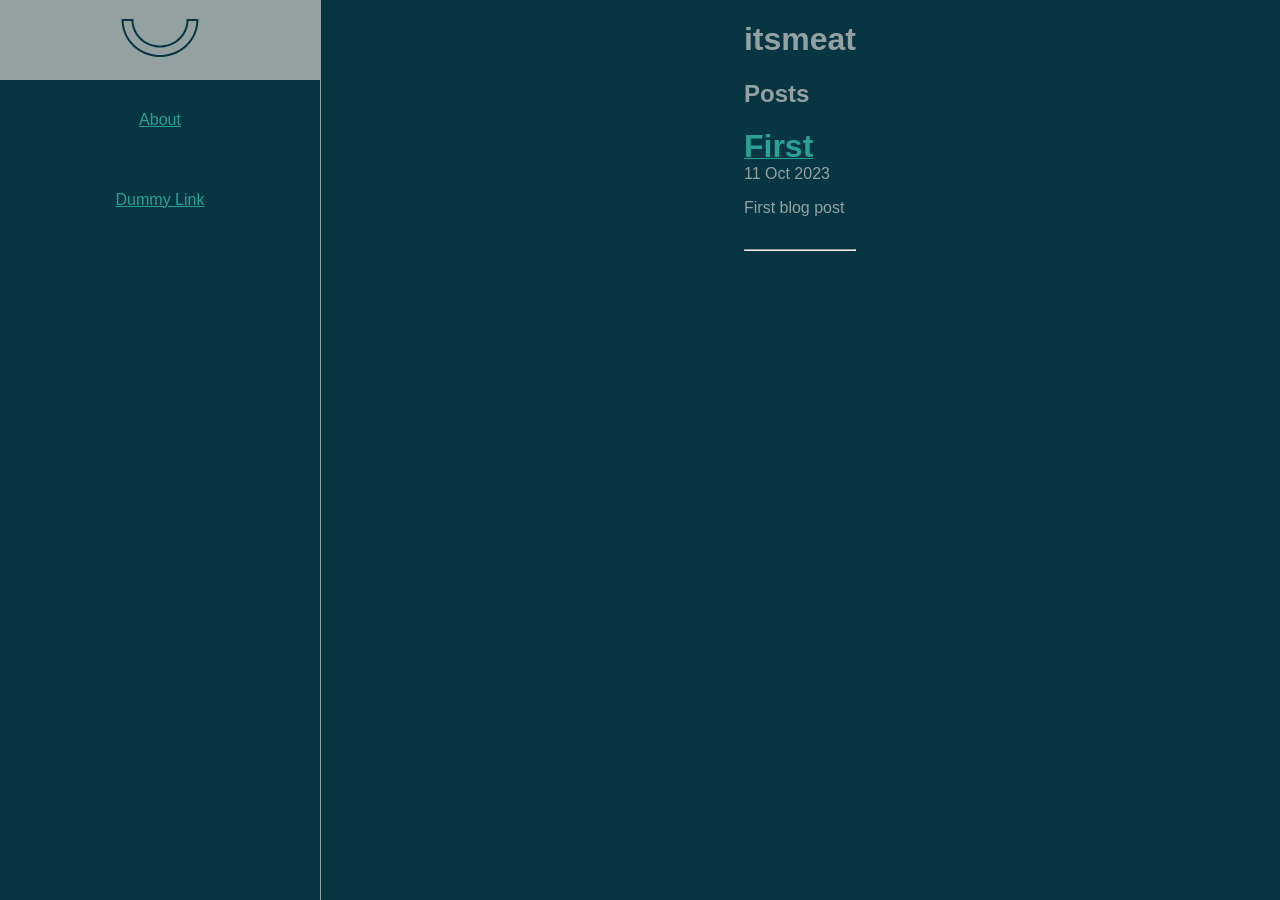
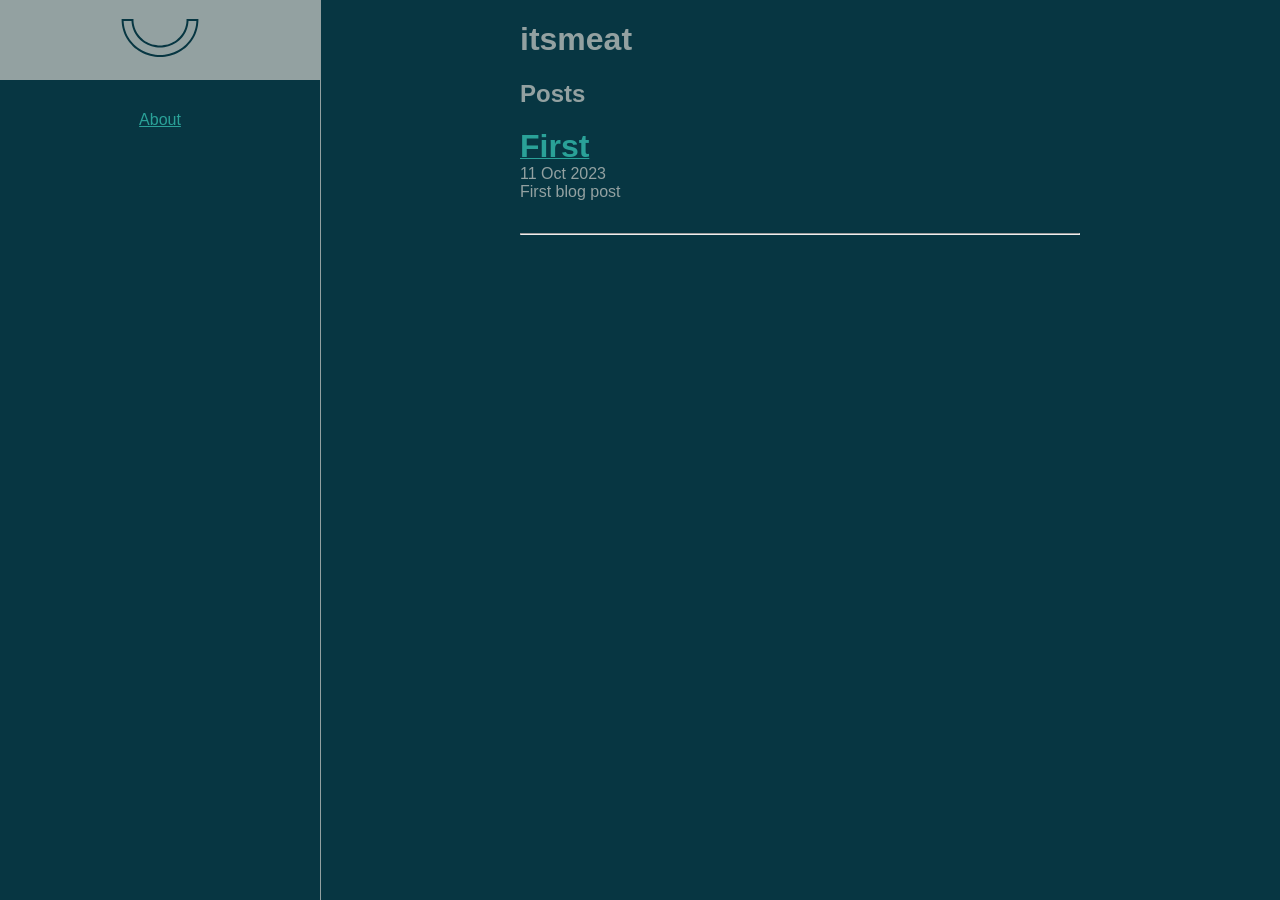
Before and after one commit to itsfriendmeat/itsmeat-jekyll, a Jekyll site: the page built from index.html, in a window 1280 px wide. Built offline with Jekyll 4.4.1, drawn with Linux system fonts in a browser that asks for light colours.

Commit message:
fixed content width. added wrapped post

```diff
--- a/_includes/navigation.html
+++ b/_includes/navigation.html
@@ -7,13 +7,8 @@
             </a>
         </li>
         <li>
-            <a id="about" href="{{ site.data.navigation[1].link }}" {% if page.url==post.url %}class="current" {% endif %}>
+            <a id="about" title="About" href="{{ site.data.navigation[1].link }}" {% if page.url==post.url %}class="current" {% endif %}>
                 About
-            </a>
-        </li>
-        <li>
-            <a id="dummy" href="#">
-                Dummy Link
             </a>
         </li>
     </ul>
--- a/_sass/main.scss
+++ b/_sass/main.scss
@@ -80,7 +80,7 @@ div#page{
  }
 
  .content{
-    max-width:35em;
+    width:35em;
     margin: 0 2em;
  }
 
--- a/index.html
+++ b/index.html
@@ -14,8 +14,8 @@ title: Home
         </a>
         {% endif %}
         <h1><a href="{{ post.url }}" >{{ post.title }}</a></h1>
-        {{ post.date | date_to_string }}
-        {{ post.excerpt }}
+        <div class="date">{{ post.date | date_to_string }}</div>
+        <div class="excerpt">{{ post.excerpt | strip_html | truncatewords: 50 }}</div>
         <div id="tags">
         {% for tag in post.tags %}
             <a href="#">#{{ tag }}</a>
```
Also changed, not shown: Gemfile.lock.
